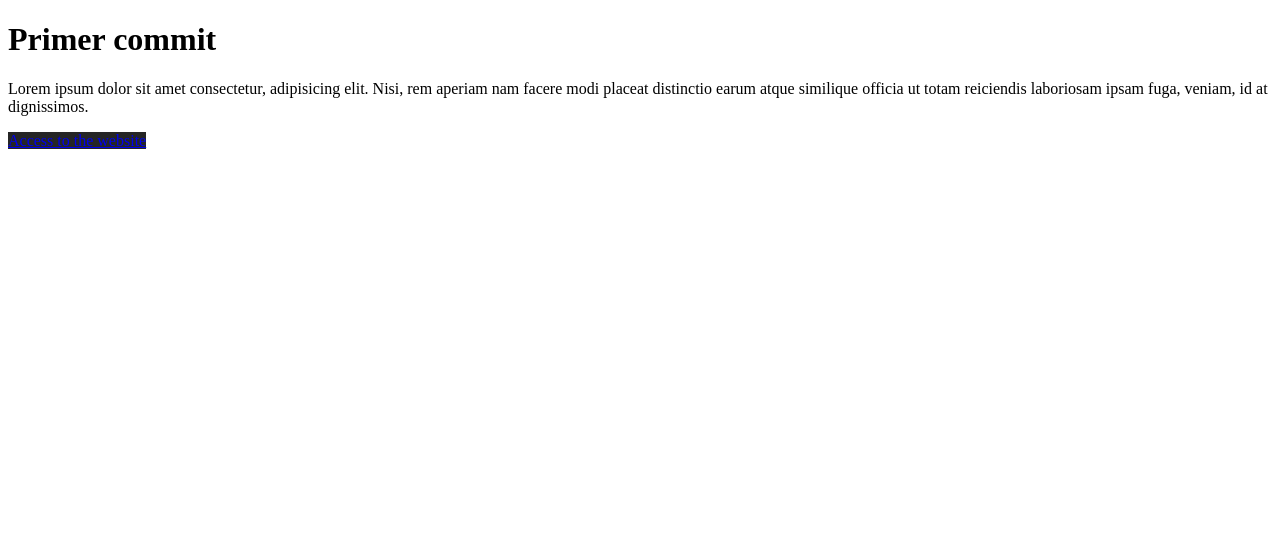
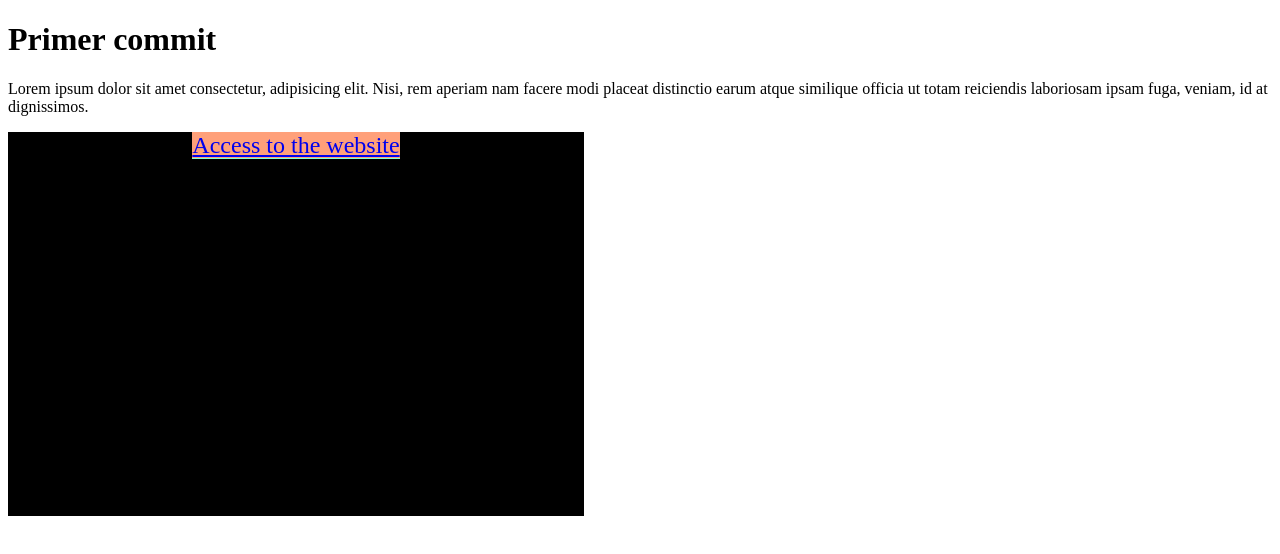
Before and after one commit to codeDxni/RepositorioPruebaGitHub, a plain HTML site: page index.html in a window 1280 px wide. Drawn offline with Linux system fonts and the light colour scheme.

Commit message:
added divs

```diff
--- a/index.html
+++ b/index.html
@@ -5,7 +5,7 @@
     <meta http-equiv="X-UA-Compatible" content="IE=edge" />
     <meta name="viewport" content="width=device-width, initial-scale=1.0" />
     <title>GitHub</title>
-    <link rel="stylesheet" href="./styles.css">
+    <link rel="stylesheet" href="./styles.css" />
   </head>
   <body>
     <header>
@@ -19,7 +19,13 @@
       </p>
     </main>
     <footer>
-      <a class="website" href="https://github.com/"> Access to the website</a>
+      <div class="divFather">
+        <div class="divSon1">
+          <a class="website" href="https://github.com/">
+            Access to the website</a
+          >
+        </div>
+      </div>
     </footer>
   </body>
 </html>
--- a/styles.css
+++ b/styles.css
@@ -1,7 +1,22 @@
+.divFather{
+
+    background-color: black;
+    justify-items: center;
+    width: 36em;
+    height: 24em;
+
+}
+
+.divSon1{
+
+    background-color: aquamarine;
+
+}
+
 .website{
 
-    background-color: #252525;
-    width: 20vw;
-    height: 10vh;
-    justify-content: end;
+    background-color: lightsalmon;
+    font-size: x-large;
+    font-family: 'Times New Roman', Times, serif;
+
 }
```
